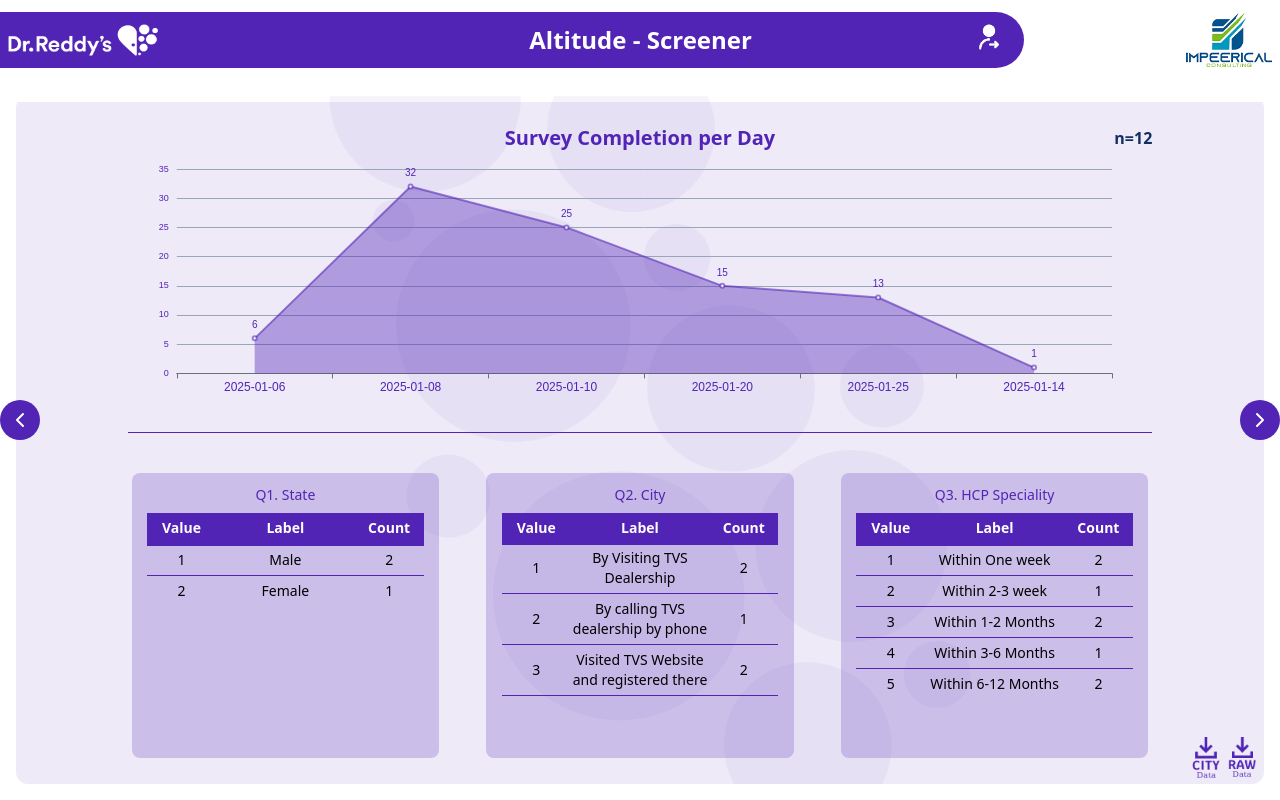
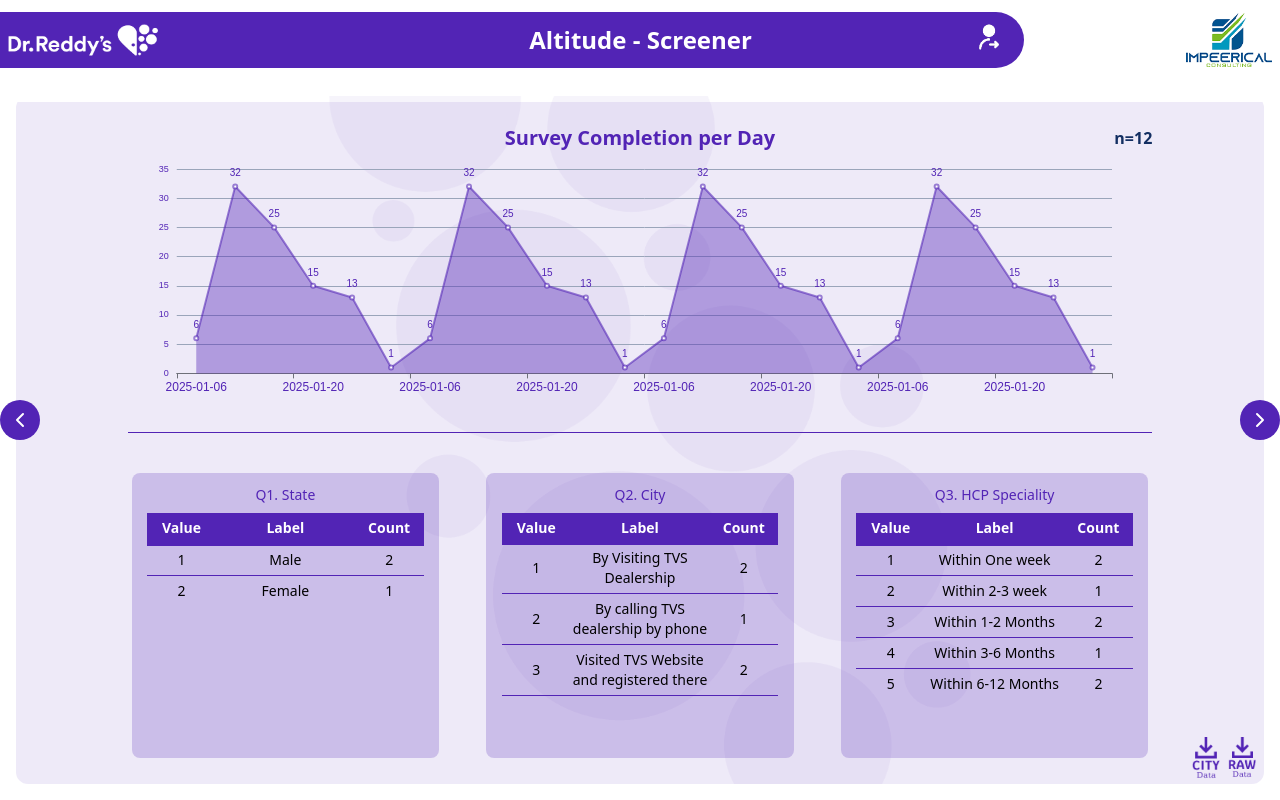
Before and after one commit to JobinReji/Altitude, a React (Vite) app: page / in a window 1280 px wide. Built offline with nearby package versions, Linux system fonts and the light colour scheme.

Commit message:
MIS updates

```diff
--- a/src/components/MisStatus.jsx
+++ b/src/components/MisStatus.jsx
@@ -20,8 +20,16 @@ export default function MisStatus() {
               <div className="sm:h-full h-[90%]">
                 <ReactECharts
                   option={option}
+                  className="sm:block hidden"
                   style={{ height: "100%", width: "100%" }}
                 />
+                <div className="w-full overflow-x-auto sm-tab">
+                  <ReactECharts
+                    option={option2}
+                    className="sm:hidden block"
+                    style={{ height: "220%", width: "400%" }}
+                  />
+                </div>
               </div>
             </div>
             <hr className="border-[#5224b5] my-6" />
@@ -182,6 +190,24 @@ const option = {
       "2025-01-20",
       "2025-01-25",
       "2025-01-14",
+      "2025-01-06",
+      "2025-01-08",
+      "2025-01-10",
+      "2025-01-20",
+      "2025-01-25",
+      "2025-01-14",
+      "2025-01-06",
+      "2025-01-08",
+      "2025-01-10",
+      "2025-01-20",
+      "2025-01-25",
+      "2025-01-14",
+      "2025-01-06",
+      "2025-01-08",
+      "2025-01-10",
+      "2025-01-20",
+      "2025-01-25",
+      "2025-01-14",
     ],
     axisPointer: {
       type: "shadow",
@@ -217,7 +243,10 @@ const option = {
   },
   series: [
     {
-      data: [6, 32, 25, 15, 13, 1],
+      data: [
+        6, 32, 25, 15, 13, 1, 6, 32, 25, 15, 13, 1, 6, 32, 25, 15, 13, 1, 6, 32,
+        25, 15, 13, 1,
+      ],
       type: "line",
       color: "#132f62",
       label: {
@@ -237,3 +266,68 @@ const option = {
     },
   ],
 };
+
+const option2 = {
+  xAxis: {
+    type: "category",
+    data: [
+      "2025-01-06",
+      "2025-01-08",
+      "2025-01-10",
+      "2025-01-20",
+      "2025-01-25",
+      "2025-01-14",
+      "2025-01-06",
+      "2025-01-08",
+      "2025-01-10",
+      "2025-01-20",
+      "2025-01-25",
+      "2025-01-14",
+      "2025-01-06",
+      "2025-01-08",
+      "2025-01-10",
+      "2025-01-20",
+      "2025-01-25",
+      "2025-01-14",
+      "2025-01-06",
+      "2025-01-08",
+      "2025-01-10",
+      "2025-01-20",
+      "2025-01-25",
+      "2025-01-14",
+    ],
+    axisLabel: {
+      rotate: 45, // Rotates labels to prevent overlap
+      interval: 0, // Show all labels
+    },
+  },
+  yAxis: {
+    type: "value",
+  },
+  grid: {
+    top: "8%",
+    left: "3%",
+    right: "4%",
+    bottom: "15%",
+    containLabel: true,
+  },
+  series: [
+    {
+      name: "State Data",
+      data: [
+        6, 32, 25, 15, 13, 1, 6, 32, 25, 15, 13, 1, 6, 32, 25, 15, 13, 1, 6, 32,
+        25, 15, 13, 1,
+      ],
+      label: {
+        show: true,
+        position: "top",
+        formatter: "{c}",
+        color: "#656565",
+      },
+      type: "bar",
+      itemStyle: {
+        color: "#5224b590",
+      },
+    },
+  ],
+};
```
